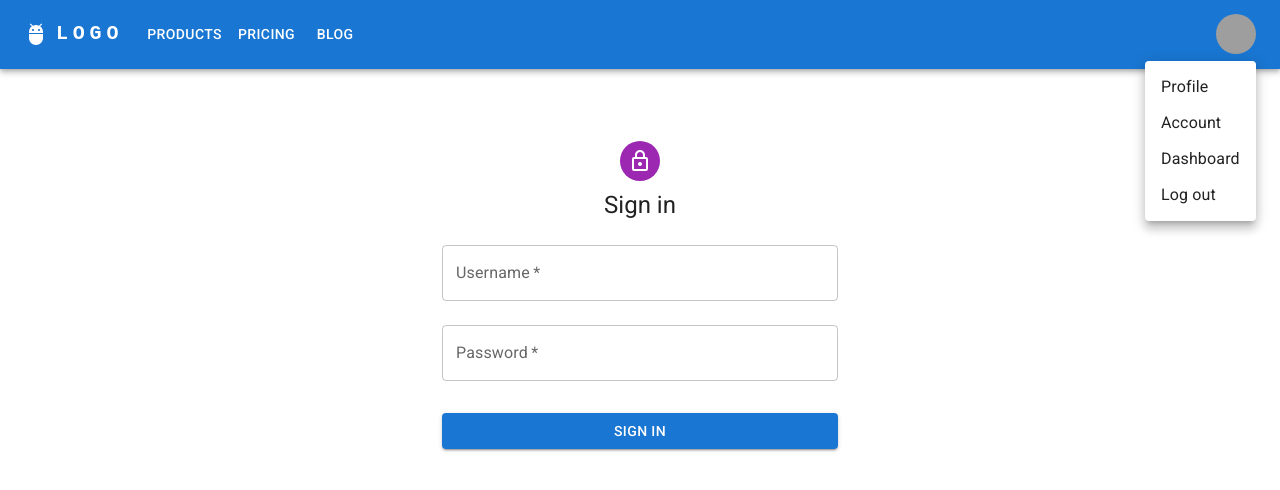
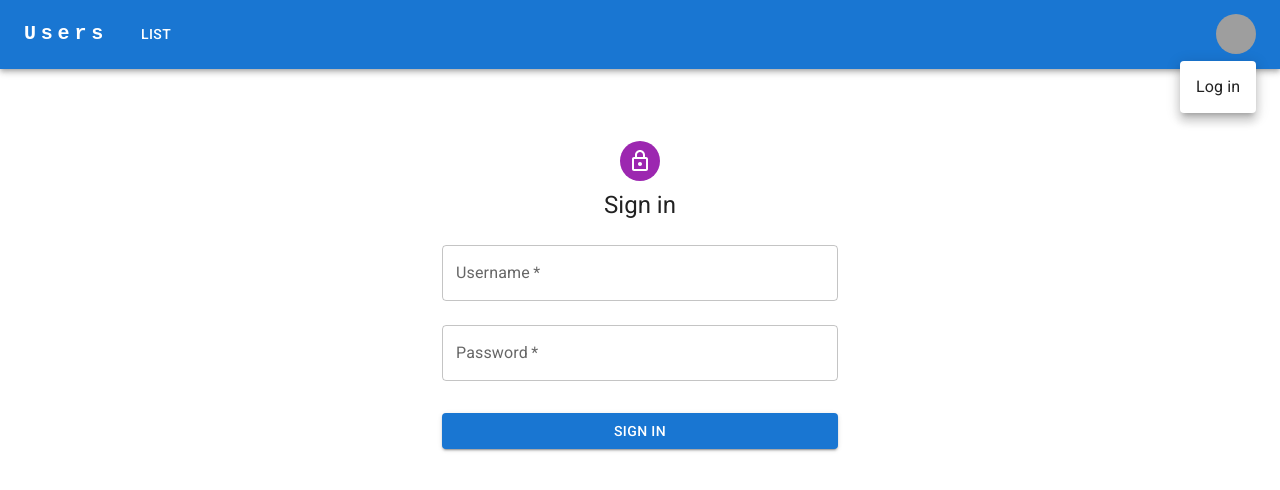
Before and after one commit to moebz/user-crud-react, a React (Create React App) app: page /login in a window 1280 px wide. Both pictures are taken after a click on the button "Open settings". Shown: the top 490 px of the page. Built offline with nearby package versions, Linux system fonts and the light colour scheme; grey boxes are pictures that could not be loaded.

Commit message:
fixed show logout menu when logged in

```diff
--- a/src/App.js
+++ b/src/App.js
@@ -25,10 +25,6 @@ import Avatar from "@mui/material/Avatar";
 import Button from "@mui/material/Button";
 import Tooltip from "@mui/material/Tooltip";
 import MenuItem from "@mui/material/MenuItem";
-import AdbIcon from "@mui/icons-material/Adb";
-
-const pages = ["Products", "Pricing", "Blog"];
-const settings = ["Profile", "Account", "Dashboard"];
 
 function ResponsiveAppBar({ currentUser, logOut }) {
   const [anchorElNav, setAnchorElNav] = React.useState(null);
@@ -53,7 +49,6 @@ function ResponsiveAppBar({ currentUser, logOut }) {
     <AppBar position="static">
       <Container maxWidth="xl">
         <Toolbar disableGutters>
-          <AdbIcon sx={{ display: { xs: "none", md: "flex" }, mr: 1 }} />
           <Typography
             variant="h6"
             noWrap
@@ -69,7 +64,7 @@ function ResponsiveAppBar({ currentUser, logOut }) {
               textDecoration: "none",
             }}
           >
-            LOGO
+            Users
           </Typography>
 
           <Box sx={{ flexGrow: 1, display: { xs: "flex", md: "none" } }}>
@@ -101,14 +96,12 @@ function ResponsiveAppBar({ currentUser, logOut }) {
                 display: { xs: "block", md: "none" },
               }}
             >
-              {pages.map((page) => (
-                <MenuItem key={page} onClick={handleCloseNavMenu}>
-                  <Typography textAlign="center">{page}</Typography>
+              <MenuItem onClick={handleCloseNavMenu}>
+                <Typography textAlign="center">List</Typography>
               </MenuItem>
-              ))}
             </Menu>
           </Box>
-          <AdbIcon sx={{ display: { xs: "flex", md: "none" }, mr: 1 }} />
+
           <Typography
             variant="h5"
             noWrap
@@ -125,18 +118,16 @@ function ResponsiveAppBar({ currentUser, logOut }) {
               textDecoration: "none",
             }}
           >
-            LOGO
+            Users
           </Typography>
+
           <Box sx={{ flexGrow: 1, display: { xs: "none", md: "flex" } }}>
-            {pages.map((page) => (
             <Button
-                key={page}
               onClick={handleCloseNavMenu}
               sx={{ my: 2, color: "white", display: "block" }}
             >
-                {page}
+              List
             </Button>
-            ))}
           </Box>
 
           <Box sx={{ flexGrow: 0 }}>
@@ -163,29 +154,36 @@ function ResponsiveAppBar({ currentUser, logOut }) {
             >
               {currentUser?.decodedToken && [
                 <MenuItem key="username" disabled={true}>
-                  <Typography textAlign="center">
+                  <Typography variant="body2" textAlign="center">
                     {currentUser.decodedToken.username}
                   </Typography>
                 </MenuItem>,
                 <MenuItem key="name" disabled={true}>
-                  <Typography textAlign="center">
+                  <Typography variant="body2" textAlign="center">
                     {`${currentUser.decodedToken.firstname} ${currentUser.decodedToken.lastname}`}
                   </Typography>
                 </MenuItem>,
                 <MenuItem key="email" disabled={true} divider={true}>
-                  <Typography textAlign="center">
+                  <Typography variant="body2" textAlign="center">
                     {currentUser.decodedToken.email}
                   </Typography>
                 </MenuItem>,
               ]}
-              {settings.map((setting) => (
-                <MenuItem key={setting} onClick={handleCloseUserMenu}>
-                  <Typography textAlign="center">{setting}</Typography>
-                </MenuItem>
-              ))}
+
+              {currentUser?.decodedToken && (
                 <MenuItem key="logout" onClick={logOut}>
                   <Typography textAlign="center">Log out</Typography>
                 </MenuItem>
+              )}
+
+              {!currentUser?.decodedToken && (
+                <MenuItem
+                  key="logout"
+                  onClick={() => history.navigate("/login")}
+                >
+                  <Typography textAlign="center">Log in</Typography>
+                </MenuItem>
+              )}
             </Menu>
           </Box>
         </Toolbar>
@@ -211,9 +209,11 @@ function App() {
   }, []);
 
   const logOut = () => {
-    authService.logout();
     setCurrentUser(undefined);
+    authService.logoutAndRedirectToLogin();
   };
+
+  console.log("App.render.currentUser", currentUser);
 
   return (
     <>
--- a/src/Login.js
+++ b/src/Login.js
@@ -32,12 +32,10 @@ function Login({ setCurrentUser }) {
 
     try {
       setLoading(true);
-      setCurrentUser(
-        await authService.login(
-          data.get("username"),
-          data.get("password"),
-          setCurrentUser
-        )
+      const loginResponse = await authService.login(
+        data.get("username"),
+        data.get("password"),
+        setCurrentUser
       );
       navigate("/home");
     } catch (error) {
--- a/src/api.js
+++ b/src/api.js
@@ -1,7 +1,5 @@
 import axios from "axios";
 import httpStatus from "http-status";
-import TokenService from "./token.service";
-import { history } from "./history";
 import { authService } from "./authService";
 
 const axiosConfig = {
@@ -15,11 +13,6 @@ const instance = axios.create(axiosConfig);
 
 const responseSuccessInterceptor = (res) => {
   return res;
-};
-
-const logoutAndRedirectToLogin = () => {
-  authService.logout();
-  history.navigate("/login");
 };
 
 const responseErrorInterceptor = async (err) => {
@@ -42,7 +35,7 @@ const responseErrorInterceptor = async (err) => {
     // user to the login page.
 
     console.log("retryIsTrue.logout");
-    logoutAndRedirectToLogin();
+    authService.logoutAndRedirectToLogin();
     return;
   }
 
@@ -53,21 +46,21 @@ const responseErrorInterceptor = async (err) => {
 
   try {
     const refreshResult = await instance.post("/token/refresh", {
-      refreshToken: TokenService.getLocalRefreshToken(),
+      refreshToken: authService.getLocalRefreshToken(),
     });
 
     const { accessToken } = refreshResult.data;
-    TokenService.updateLocalAccessToken(accessToken);
+    authService.updateLocalAccessToken(accessToken);
 
     return instance(originalConfig);
   } catch (_error) {
     console.log("refreshFailed.logout");
-    logoutAndRedirectToLogin();
+    authService.logoutAndRedirectToLogin();
   }
 };
 
 const requestSuccessInterceptor = (config) => {
-  const token = TokenService.getLocalAccessToken();
+  const token = authService.getLocalAccessToken();
   if (token) {
     config.headers["user-token"] = token;
   }
--- a/src/authService.js
+++ b/src/authService.js
@@ -2,7 +2,9 @@ import jwtDecode from "jwt-decode";
 
 import api from "./api";
 
-const login = async (username, passwd) => {
+import { history } from "./history";
+
+const login = async (username, passwd, setCurrentUser) => {
   const response = await api.post("/login", {
     username,
     passwd,
@@ -12,13 +14,20 @@ const login = async (username, passwd) => {
 
   if (response?.data?.data?.userToken) {
     console.log("login.setInLocalStorage");
-    setUser(response.data.data);
+
+    const userDataToSet = response.data.data;
+
+    // Store in localStorage
+
+    setUser(userDataToSet);
+
+    // Set in App state
+
+    setCurrentUser(userDataToSet);
   } else {
     console.log("login.notSettingInLocalStorage");
     throw new Error("Login didn't return necessary data");
   }
-
-  return response.data;
 };
 
 const logout = () => {
@@ -50,12 +59,15 @@ const getUser = () => {
 };
 
 const setUser = (user) => {
-  console.log("setUser", JSON.stringify(user));
+  console.log("setUser.originalUserData", JSON.stringify(user));
 
   const decodedToken = jwtDecode(user.userToken);
+  console.log("decodedToken", decodedToken);
 
-  console.log("decodedToken", decodedToken);
   user.decodedToken = decodedToken;
+
+  console.log("setUser.modifiedUserData", JSON.stringify(user));
+
   localStorage.setItem("user", JSON.stringify(user));
 };
 
@@ -68,6 +80,11 @@ const isLoggedIn = () => {
   return Boolean(user);
 };
 
+const logoutAndRedirectToLogin = () => {
+  logout();
+  history.navigate("/login");
+};
+
 const authService = {
   login,
   logout,
@@ -78,6 +95,7 @@ const authService = {
   getUser,
   setUser,
   isLoggedIn,
+  logoutAndRedirectToLogin,
 };
 
 export { authService };
--- a/src/token.service.js
+++ /dev/null
@@ -1,39 +0,0 @@
-const getLocalRefreshToken = () => {
-  const user = JSON.parse(localStorage.getItem("user"));
-  return user?.refreshToken;
-};
-
-const getLocalAccessToken = () => {
-  const user = JSON.parse(localStorage.getItem("user"));
-  return user?.userToken;
-};
-
-const updateLocalAccessToken = (token) => {
-  let user = JSON.parse(localStorage.getItem("user"));
-  user.userToken = token;
-  localStorage.setItem("user", JSON.stringify(user));
-};
-
-const getUser = () => {
-  return JSON.parse(localStorage.getItem("user"));
-};
-
-const setUser = (user) => {
-  console.log("token.service.setUser", JSON.stringify(user));
-  localStorage.setItem("user", JSON.stringify(user));
-};
-
-const removeUser = () => {
-  localStorage.removeItem("user");
-};
-
-const TokenService = {
-  getLocalRefreshToken,
-  getLocalAccessToken,
-  updateLocalAccessToken,
-  getUser,
-  setUser,
-  removeUser,
-};
-
-export default TokenService;
```
Lines whose indentation alone changed are shown as unchanged.
